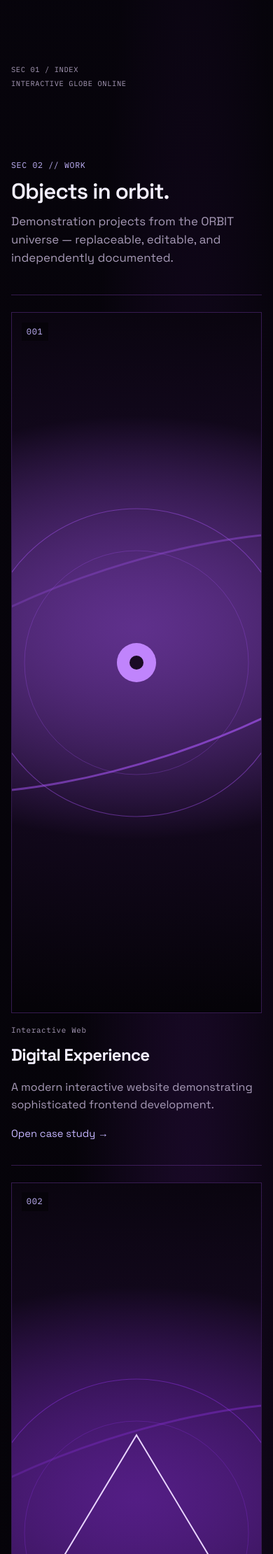
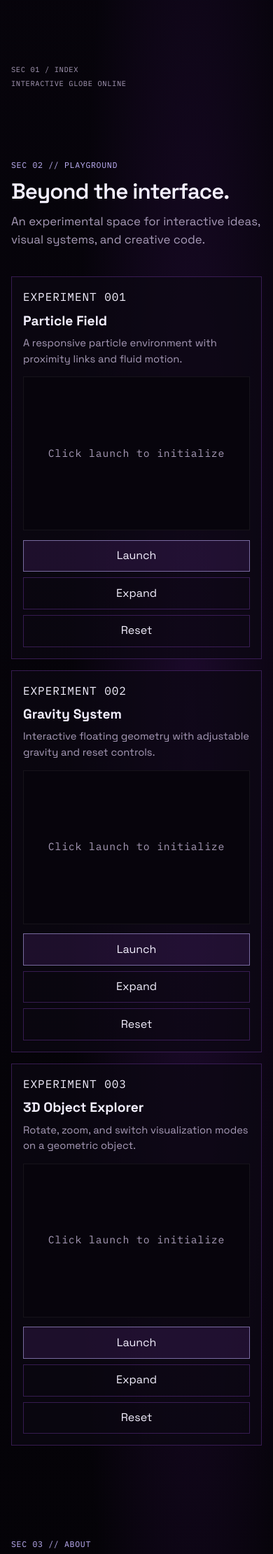
Before and after one commit to agonmustafaj/Orbit, a FastAPI app: page / in a window 390 px wide. Shown: the part 825-3046 px from the top of the page at 70% size. Run offline with FastAPI, Linux system fonts and the light colour scheme; some libraries are stand-ins or nearby versions.

Commit message:
Remove placeholder work/case-study projects
Drop Digital Experience, Creative Technology, and Digital Platform
from portfolio data, the work section, and nav. Keep playground
experiments and empty projects[] for future case studies.

Co-authored-by: agonmustafaj <agonmustafaj@users.noreply.github.com>

```diff
--- a/static/css/components.css
+++ b/static/css/components.css
@@ -145,59 +145,6 @@
   cursor: pointer;
   font-size: 0.92rem;
 }
-
-/* Work */
-.project-rail {
-  display: grid;
-  gap: clamp(2rem, 6vw, 4.5rem);
-}
-.project-card {
-  display: grid;
-  grid-template-columns: 1.35fr 1fr;
-  gap: clamp(1rem, 3vw, 2.5rem);
-  align-items: center;
-  border-top: 1px solid var(--line);
-  padding-top: clamp(1.5rem, 4vw, 2.5rem);
-}
-.project-card:nth-child(even) .project-card__media { order: 2; }
-.project-card__media {
-  position: relative;
-  overflow: hidden;
-  border: 1px solid var(--line);
-  background: #0a0610;
-}
-.project-card__media img {
-  width: 100%;
-  aspect-ratio: 16 / 10;
-  object-fit: cover;
-  transition: transform 0.7s var(--ease);
-}
-.project-card:hover .project-card__media img,
-.project-card:focus-within .project-card__media img {
-  transform: scale(1.04);
-}
-.project-card__number {
-  position: absolute;
-  left: 0.85rem;
-  top: 0.85rem;
-  font-size: 0.75rem;
-  color: var(--violet-soft);
-  background: rgba(5, 3, 8, 0.7);
-  padding: 0.25rem 0.45rem;
-  transition: color 0.25s var(--ease);
-}
-.project-card:hover .project-card__number { color: #fff; }
-.project-card__cat {
-  margin: 0 0 0.5rem;
-  font-size: 0.68rem;
-  color: var(--ink-muted);
-}
-.project-card h3 {
-  margin: 0 0 0.65rem;
-  font-size: clamp(1.5rem, 3vw, 2.2rem);
-  letter-spacing: -0.03em;
-}
-.project-card__body p { color: var(--ink-muted); }
 
 /* Playground */
 .experiment-grid {
--- a/static/css/responsive.css
+++ b/static/css/responsive.css
@@ -9,11 +9,6 @@
   .hero-editorial { max-width: 20rem; }
   .hero-copy { text-align: left; }
   .hero-title, .hero-sub { text-align: left; }
-  .project-card,
-  .project-card:nth-child(even) {
-    grid-template-columns: 1fr;
-  }
-  .project-card:nth-child(even) .project-card__media { order: 0; }
   .experiment-grid,
   .principle-grid,
   .constellation-wrap,
@@ -93,7 +88,6 @@
     min-height: min(55dvh, 420px);
   }
 
-  .project-dialog,
   .experiment-dialog {
     width: calc(100vw - 1rem);
     max-height: calc(100dvh - 1rem - env(safe-area-inset-bottom, 0px));
--- a/static/js/animations.js
+++ b/static/js/animations.js
@@ -45,16 +45,6 @@ export function initAnimations() {
     });
   });
 
-  gsap.utils.toArray(".project-card").forEach((card) => {
-    gsap.from(card, {
-      scrollTrigger: { trigger: card, start: "top 85%" },
-      y: 36,
-      opacity: 0,
-      duration: 0.85,
-      ease: "power2.out",
-    });
-  });
-
   gsap.from(".contact-title span", {
     scrollTrigger: { trigger: "#contact", start: "top 70%" },
     y: 50,
--- a/static/js/globe.js
+++ b/static/js/globe.js
@@ -520,8 +520,7 @@ export function createGlobe(canvas, { onReady, onFallback } = {}) {
     setSectionInfluence(sectionId) {
       const map = {
         index: 0,
-        work: 0.2,
-        playground: 0.35,
+        playground: 0.25,
         about: 0.45,
         capabilities: 0.55,
         contact: 0.7,
--- a/static/js/main.js
+++ b/static/js/main.js
@@ -1,7 +1,6 @@
 import { createGlobe } from "./globe.js";
 import { initNavigation } from "./navigation.js";
 import { initAnimations, runLoader } from "./animations.js";
-import { initProjects } from "./projects.js";
 import { initPlayground } from "./playground.js";
 import { initTerminal } from "./terminal.js";
 import { initCapabilities } from "./capabilities.js";
@@ -70,7 +69,6 @@ async function boot() {
   const nav = initNavigation({
     onSectionChange: (id) => globe?.setSectionInfluence?.(id),
   });
-  initProjects(data.projects || []);
   initPlayground();
   initTerminal({
     projects: data.projects,
--- a/static/js/navigation.js
+++ b/static/js/navigation.js
@@ -1,4 +1,4 @@
-const SECTIONS = ["index", "work", "playground", "about", "capabilities", "contact"];
+const SECTIONS = ["index", "playground", "about", "capabilities", "contact"];
 
 export function initNavigation({ onSectionChange } = {}) {
   const buttons = [...document.querySelectorAll("[data-nav]")];
--- a/static/js/projects.js
+++ /dev/null
@@ -1,63 +0,0 @@
-function escapeHtml(str = "") {
-  return String(str)
-    .replaceAll("&", "&amp;")
-    .replaceAll("<", "&lt;")
-    .replaceAll(">", "&gt;")
-    .replaceAll('"', "&quot;");
-}
-
-export function initProjects(projects = []) {
-  const dialog = document.getElementById("project-dialog");
-  const content = document.getElementById("project-dialog-content");
-  const closeBtn = document.getElementById("project-dialog-close");
-  const byId = Object.fromEntries(projects.map((p) => [p.id, p]));
-
-  const open = (id) => {
-    const project = byId[id];
-    if (!project || !dialog || !content) return;
-    content.innerHTML = `
-      <p class="mono">PROJECT ${escapeHtml(project.number)} · ${escapeHtml(project.category)}</p>
-      <h2 id="project-dialog-title">${escapeHtml(project.title)}</h2>
-      <p>${escapeHtml(project.description)}</p>
-      <img src="${escapeHtml(project.preview)}" alt="Large preview of ${escapeHtml(project.title)}" width="1600" height="1000" />
-      <div class="project-meta">
-        <span>Case study</span>
-        <a href="${escapeHtml(project.liveUrl || "#work")}">Live demo</a>
-        <a href="${escapeHtml(project.githubUrl)}" target="_blank" rel="noopener noreferrer">GitHub</a>
-      </div>
-      <h3>Objectives</h3>
-      <ul>${(project.objectives || []).map((o) => `<li>${escapeHtml(o)}</li>`).join("")}</ul>
-      <h3>Design decisions</h3>
-      <ul>${(project.designDecisions || []).map((o) => `<li>${escapeHtml(o)}</li>`).join("")}</ul>
-      <h3>Implementation</h3>
-      <ul>${(project.implementation || []).map((o) => `<li>${escapeHtml(o)}</li>`).join("")}</ul>
-      <h3>Technologies</h3>
-      <ul class="tech-list">${(project.technologies || []).map((t) => `<li>${escapeHtml(t)}</li>`).join("")}</ul>
-      <p>${escapeHtml(project.caseStudy || "")}</p>
-      <button type="button" class="btn" data-close-project>Back to work</button>
-    `;
-    dialog.showModal();
-    content.querySelector("[data-close-project]")?.addEventListener("click", () => dialog.close());
-    window.lucide?.createIcons();
-  };
-
-  document.querySelectorAll("[data-open-project]").forEach((btn) => {
-    btn.addEventListener("click", () => open(btn.getAttribute("data-open-project")));
-  });
-
-  document.querySelectorAll(".project-card").forEach((card) => {
-    card.addEventListener("keydown", (e) => {
-      if (e.key === "Enter" || e.key === " ") {
-        e.preventDefault();
-        open(card.getAttribute("data-project-id"));
-      }
-    });
-  });
-
-  closeBtn?.addEventListener("click", () => dialog.close());
-  dialog?.addEventListener("click", (e) => {
-    if (e.target === dialog) dialog.close();
-  });
-
-  return { open };
-}
--- a/static/js/terminal.js
+++ b/static/js/terminal.js
@@ -3,7 +3,7 @@ import { matchLore, loreHelpLine } from "./terminal-lore.js";
 const HELP = `Available commands:
   help          list commands
   about         ORBIT philosophy
-  projects      list demonstration projects
+  projects      list work projects (when present)
   experiments   list playground experiments
   technologies  stack overview
   contact       contact channels
--- a/templates/index.html
+++ b/templates/index.html
@@ -90,7 +90,6 @@
 
   <nav id="mobile-nav" class="mobile-nav" hidden>
     <a href="#index" data-nav="index">Index</a>
-    <a href="#work" data-nav="work">Work</a>
     <a href="#playground" data-nav="playground">Playground</a>
     <a href="#about" data-nav="about">About</a>
     <a href="#capabilities" data-nav="capabilities">Capabilities</a>
@@ -127,7 +126,7 @@
         </div>
       </div>
       <div class="hero-bottom">
-        <button type="button" class="scroll-cue mono" data-nav="work" aria-label="Scroll to work">
+        <button type="button" class="scroll-cue mono" data-nav="playground" aria-label="Scroll to playground">
           <span class="scroll-cue__line" aria-hidden="true"></span>
           SCROLL
         </button>
@@ -138,36 +137,10 @@
       </div>
     </section>
 
-    <section id="work" class="section section--work" data-section-panel="work" aria-labelledby="work-title">
-      <div class="section-inner">
-        <header class="section-head">
-          <p class="eyebrow mono">SEC 02 // WORK</p>
-          <h2 id="work-title">Objects in orbit.</h2>
-          <p class="section-sub">Demonstration projects from the ORBIT universe — replaceable, editable, and independently documented.</p>
-        </header>
-        <div class="project-rail" id="project-rail">
-          {% for project in projects %}
-          <article class="project-card" data-project-id="{{ project.id }}" tabindex="0">
-            <div class="project-card__media">
-              <img src="{{ project.preview }}" alt="Preview for {{ project.title }}" loading="lazy" width="1600" height="1000" />
-              <span class="project-card__number mono">{{ project.number }}</span>
-            </div>
-            <div class="project-card__body">
-              <p class="mono project-card__cat">{{ project.category }}</p>
-              <h3>{{ project.title }}</h3>
-              <p>{{ project.intro }}</p>
-              <button type="button" class="text-link" data-open-project="{{ project.id }}">Open case study →</button>
-            </div>
-          </article>
-          {% endfor %}
-        </div>
-      </div>
-    </section>
-
     <section id="playground" class="section section--playground" data-section-panel="playground" aria-labelledby="playground-title">
       <div class="section-inner">
         <header class="section-head">
-          <p class="eyebrow mono">SEC 03 // PLAYGROUND</p>
+          <p class="eyebrow mono">SEC 02 // PLAYGROUND</p>
           <h2 id="playground-title">Beyond the interface.</h2>
           <p class="section-sub">An experimental space for interactive ideas, visual systems, and creative code.</p>
         </header>
@@ -196,7 +169,7 @@
     <section id="about" class="section section--about" data-section-panel="about" aria-labelledby="about-title">
       <div class="section-inner about-layout">
         <header class="section-head">
-          <p class="eyebrow mono">SEC 04 // ABOUT</p>
+          <p class="eyebrow mono">SEC 03 // ABOUT</p>
           <h2 id="about-title">The philosophy of ORBIT.</h2>
           <p class="about-quote">Everything is connected. Every idea creates movement. Every experiment opens another possibility.</p>
         </header>
@@ -235,7 +208,7 @@
     <section id="capabilities" class="section section--capabilities" data-section-panel="capabilities" aria-labelledby="capabilities-title">
       <div class="section-inner">
         <header class="section-head">
-          <p class="eyebrow mono">SEC 05 // CAPABILITIES</p>
+          <p class="eyebrow mono">SEC 04 // CAPABILITIES</p>
           <h2 id="capabilities-title">Technology constellation.</h2>
           <p class="section-sub">Technologies used to build ORBIT — not claims about a studio team.</p>
         </header>
@@ -264,7 +237,7 @@
     <section id="contact" class="section section--contact" data-section-panel="contact" aria-labelledby="contact-title">
       <div class="section-inner contact-layout">
         <header class="section-head">
-          <p class="eyebrow mono">SEC 06 // CONTACT</p>
+          <p class="eyebrow mono">SEC 05 // CONTACT</p>
           <h2 id="contact-title" class="contact-title">
             <span>EVERYTHING</span>
             <span>STARTS WITH</span>
@@ -312,20 +285,10 @@
 
   <div class="orbital-nav" id="orbital-nav" aria-label="Orbital section navigation">
     <button type="button" class="orbital-nav__btn" data-nav="index" style="--i:0"><span>INDEX</span></button>
-    <button type="button" class="orbital-nav__btn" data-nav="work" style="--i:1"><span>WORK</span></button>
-    <button type="button" class="orbital-nav__btn" data-nav="about" style="--i:2"><span>ABOUT</span></button>
-    <button type="button" class="orbital-nav__btn" data-nav="contact" style="--i:3"><span>CONTACT</span></button>
+    <button type="button" class="orbital-nav__btn" data-nav="about" style="--i:1"><span>ABOUT</span></button>
+    <button type="button" class="orbital-nav__btn" data-nav="contact" style="--i:2"><span>CONTACT</span></button>
     <div class="orbital-nav__core" aria-hidden="true"><span></span></div>
   </div>
-
-  <dialog id="project-dialog" class="project-dialog" aria-labelledby="project-dialog-title">
-    <div class="project-dialog__inner">
-      <button type="button" class="icon-btn project-dialog__close" id="project-dialog-close" aria-label="Close project">
-        <i data-lucide="x" aria-hidden="true"></i>
-      </button>
-      <div id="project-dialog-content"></div>
-    </div>
-  </dialog>
 
   <dialog id="experiment-dialog" class="experiment-dialog" aria-label="Expanded experiment">
     <div class="experiment-dialog__bar">
```
Also changed, not shown: other parts of static/css/components.css (+0 -29 lines), app/data/portfolio.json (+5 -102 lines), static/images/projects/project-001-b.svg (deleted), static/images/projects/project-001.svg (deleted), static/images/projects/project-002-b.svg (deleted), static/images/projects/project-002.svg (deleted), static/images/projects/project-003-b.svg (deleted), static/images/projects/project-003.svg (deleted).
